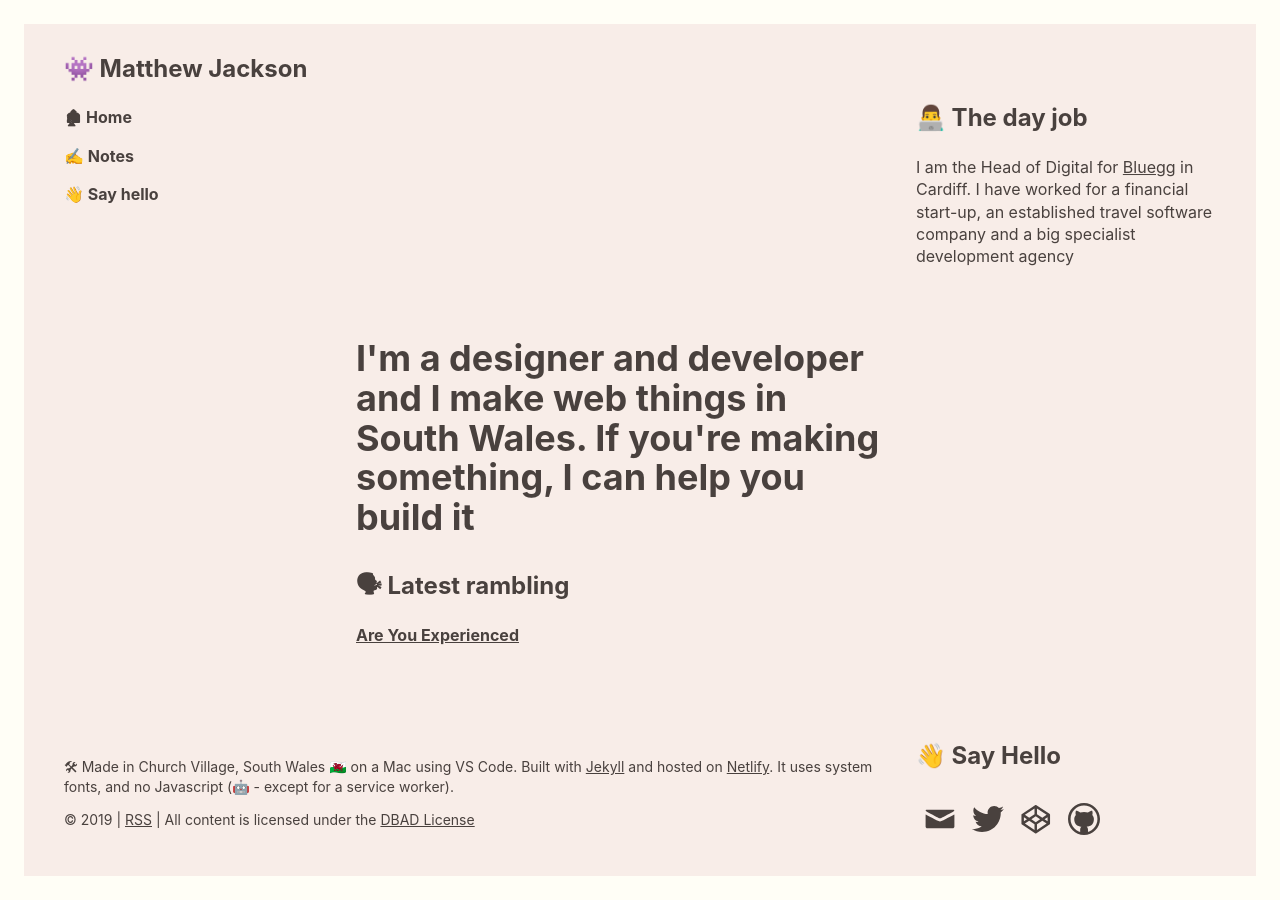
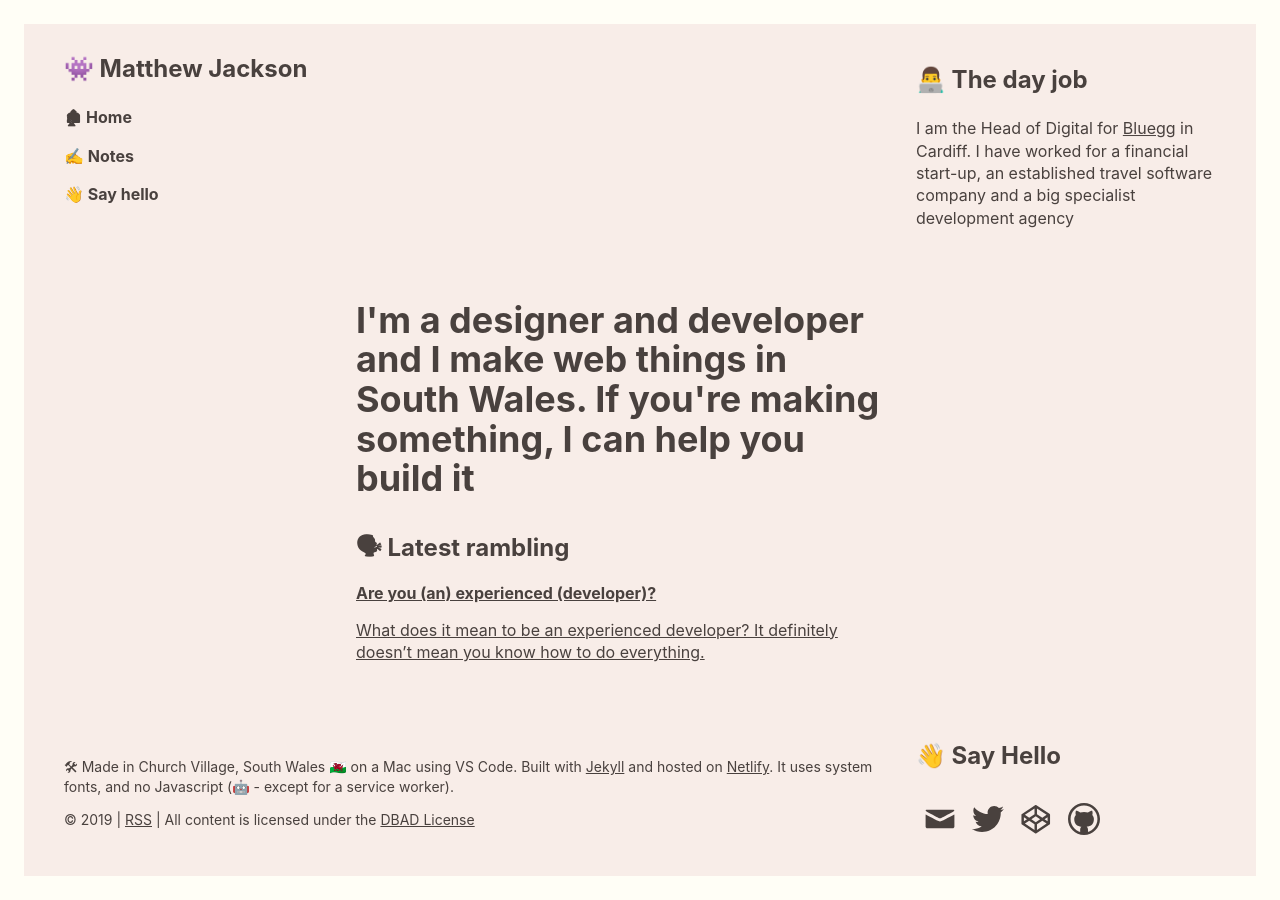
Before and after one commit to matthewbeta/matthew-jackson.com, a Jekyll site: the page built from index.html, in a window 1280 px wide. Built offline with Jekyll 4.4.1, drawn with Linux system fonts in a browser that asks for light colours.

Commit message:
fixes typos. adds frontmatter

```diff
--- a/_posts/2019-01-12-are-you-experienced.md
+++ b/_posts/2019-01-12-are-you-experienced.md
@@ -1,4 +1,9 @@
-# Are you (an) experienced (developer)?
+---
+title: "Are you (an) experienced (developer)?"
+snippet: "What does it mean to be an experienced developer? It definitely doesn’t mean you know how to do everything."
+crosspost_to_medium:  true
+published:  true
+---
 
 What does it mean to be an experienced developer? It definitely doesn’t mean you know how to do everything.
 
--- a/sw.js
+++ b/sw.js
@@ -1,4 +1,4 @@
-const version = "v11::";
+const version = "v12::";
 
 self.addEventListener("install", function(event) {
   console.log("👾 - install event in progress.");
```
Also changed, not shown: other parts of _posts/2019-01-12-are-you-experienced.md (+1 -1 lines).
